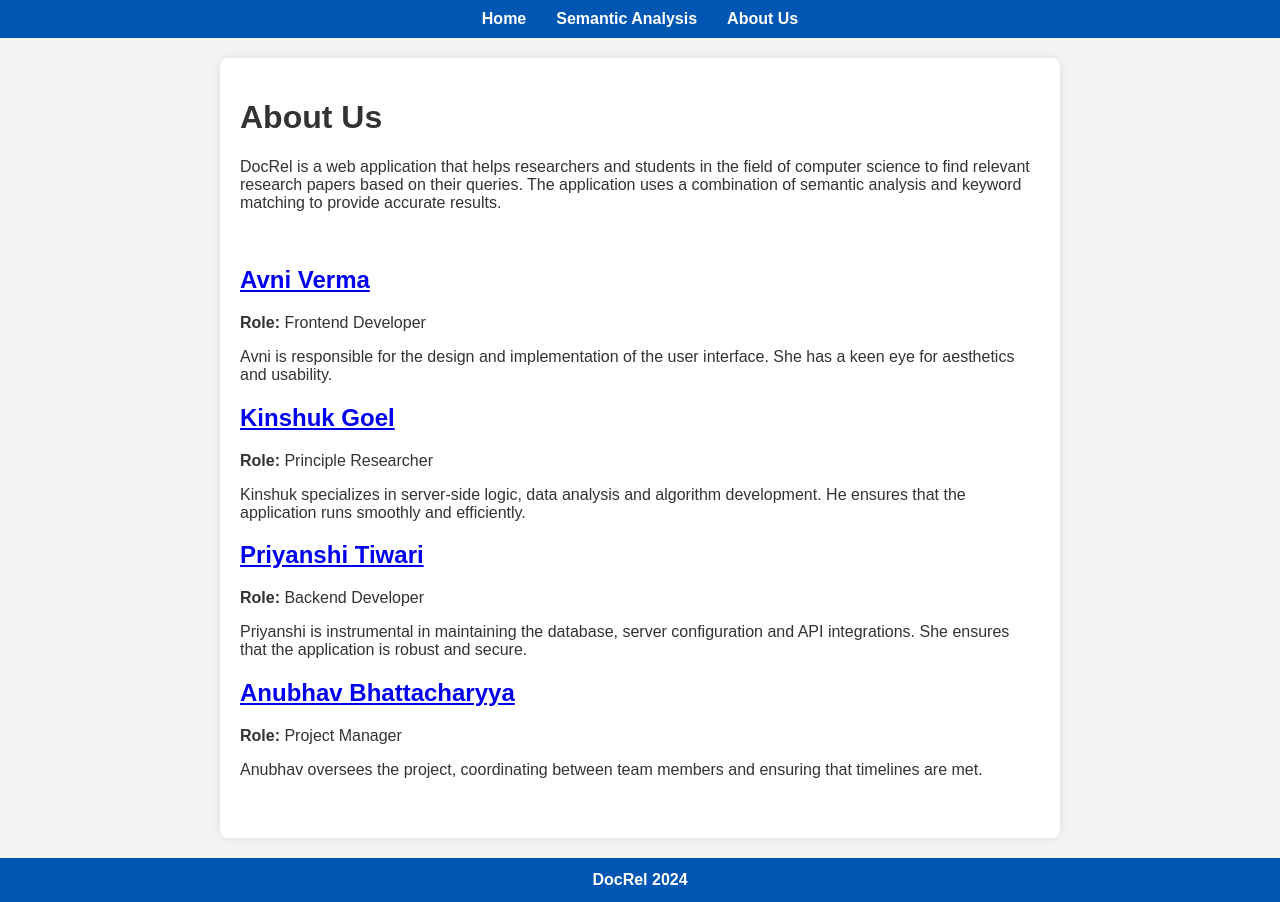
After one commit to RpM-Kinshuk/DocRel, a Flask app: page /about in a window 1280 px wide. The commit adds this page. Run offline with Flask 3, Linux system fonts and the light colour scheme.

Commit message:
Added About section

```diff
--- a/main.py
+++ b/main.py
@@ -3,8 +3,8 @@ import httpx
 import logging
 import requests
 import pandas as pd
-from utils.clean import clean_text
 from flask import Flask, render_template, request, jsonify
+from utils.clean import clean_text, IgnoreSpecificLogsFilter
 
 app = Flask(__name__)
 
@@ -106,7 +106,6 @@ def perform_semantic_analysis(query, top_n, model):
     # Return only the top 5 results
     return mock_results[:int(top_n)]
 
-
 @app.route('/fetch', methods=['POST'])
 def fetch():
     global progress
@@ -151,13 +150,9 @@ def get_progress():
     global progress
     return jsonify({'progress': progress})
 
-class IgnoreSpecificLogsFilter(logging.Filter):
-    def filter(self, record):
-        # Filter out specific HTTP request patterns
-        if "GET /progress" in record.getMessage() or \
-           "GET https://api.elsevier.com/content/abstract/doi/" in record.getMessage():
-            return False
-        return True
+@app.route('/about', methods=['GET', 'POST'])
+def about():
+    return render_template('about.html')
 
 if __name__ == '__main__':
     # Configure logging
--- /dev/null
+++ b/templates/about.html
@@ -0,0 +1,38 @@
+{% extends 'base.html' %}
+
+{% block title %}About Us{% endblock %}
+
+{% block content %}
+    <h1>About Us</h1>
+    <p>DocRel is a web application that helps researchers and students in the field of computer science to find relevant research papers based on their queries. The application uses a combination of semantic analysis and keyword matching to provide accurate results.</p>
+    <br>
+    <div class="about-container">
+        <div class="developer">
+            <h2><a href="https://www.linkedin.com/in/avni-verma-975291230/" target="_blank">Avni Verma</a></h2>
+            <!-- <p><strong>Name:</strong> Avni Verma</p> -->
+            <p><strong>Role:</strong> Frontend Developer</p>
+            <p>Avni is responsible for the design and implementation of the user interface. She has a keen eye for aesthetics and usability.</p>
+        </div>
+
+        <div class="developer">
+            <h2><a href="https://www.linkedin.com/in/kinshuk-goel/" target="_blank">Kinshuk Goel</a></h2>
+            <!-- <p><strong>Name:</strong> Kinshuk Goel</p> -->
+            <p><strong>Role:</strong> Principle Researcher</p>
+            <p>Kinshuk specializes in server-side logic, data analysis and algorithm development. He ensures that the application runs smoothly and efficiently.</p>
+        </div>
+
+        <div class="developer">
+            <h2><a href="https://www.linkedin.com/in/priyanshitiwari02/" target="_blank">Priyanshi Tiwari</a></h2>
+            <!-- <p><strong>Name:</strong> Priyanshi Tiwari</p> -->
+            <p><strong>Role:</strong> Backend Developer</p>
+            <p>Priyanshi is instrumental in maintaining the database, server configuration and API integrations. She ensures that the application is robust and secure.</p>
+        </div>
+
+        <div class="developer">
+            <h2><a href="https://www.linkedin.com/in/anubhav-bhattacharyya-26b1bb24a/" target="_blank">Anubhav Bhattacharyya</a></h2>
+            <!-- <p><strong>Name:</strong> Anubhav Bhattacharyya</p> -->
+            <p><strong>Role:</strong> Project Manager</p>
+            <p>Anubhav oversees the project, coordinating between team members and ensuring that timelines are met.</p>
+        </div>
+    </div>
+{% endblock %}
--- a/templates/base.html
+++ b/templates/base.html
@@ -12,6 +12,7 @@
         <ul>
             <li><a href="/">Home</a></li>
             <li><a href="/semantic">Semantic Analysis</a></li>
+            <li><a href="/about">About Us</a></li>
         </ul>
     </nav>
     <div class="container">
@@ -20,7 +21,7 @@
     <footer>
         <nav>
             <ul>
-                <li><a href="/about">About Us</a></li>
+                <li><a href="https://github.com/RpM-Kinshuk/DocRel" target="_blank">DocRel 2024</a></li>
             </ul>
         </nav>
     </footer>
```
Also changed, not shown: utils/clean.py (+10 -0 lines).
